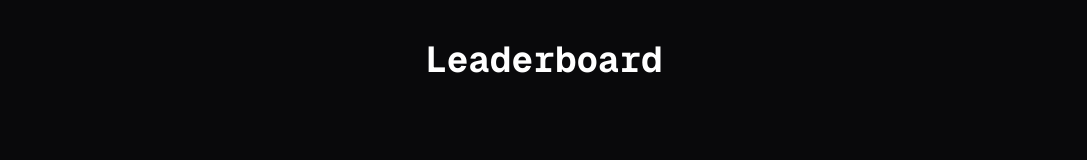
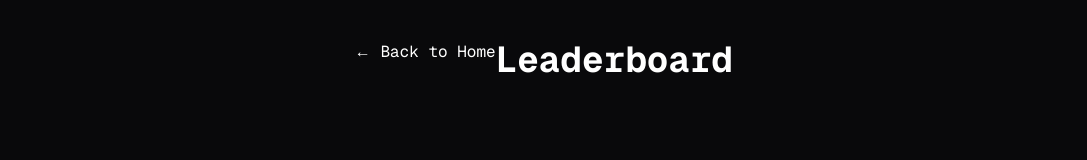
Before and after one commit to wdudafa/glim, a Next.js app: page /leaderboard in a window 1280 px wide. Shown: the top 160 px of the page, without its empty margins (96-1183 px from the left). Built offline with nearby package versions, Linux system fonts and the light colour scheme; no server answers; the database is empty.

Commit message:
home button on leaderboard

```diff
--- a/src/components/leaderboard.tsx
+++ b/src/components/leaderboard.tsx
@@ -1,4 +1,5 @@
 import { supabasePublic } from "@/lib/DatabaseData";
+import Link from "next/link";
 
 interface Score {
   name: string;
@@ -24,7 +25,9 @@ export default async function TopScore() {
 
   return (
     <main className="flex min-h-screen w-full flex-col items-center bg-zinc-950 p-10 font-mono text-yellow-400">
-        <h1 className="text-4xl font-bold text-white mb-6">Leaderboard</h1>
+        <div className="flex flex-row"> <Link href="/"><span className="text-white hover:text-yellow-400">← Back to Home</span></Link> <h1 className="text-4xl font-bold text-white mb-6">Leaderboard</h1>
+        </div>
+
       <div className="w-full max-w-5xl overflow-hidden rounded-xl border border-zinc-800 bg-zinc-900 shadow-2xl mt-40">
 
         <div className="flex w-full border-b border-zinc-800 bg-zinc-800/50 py-4 text-xs font-bold uppercase tracking-widest text-zinc-400">
```
